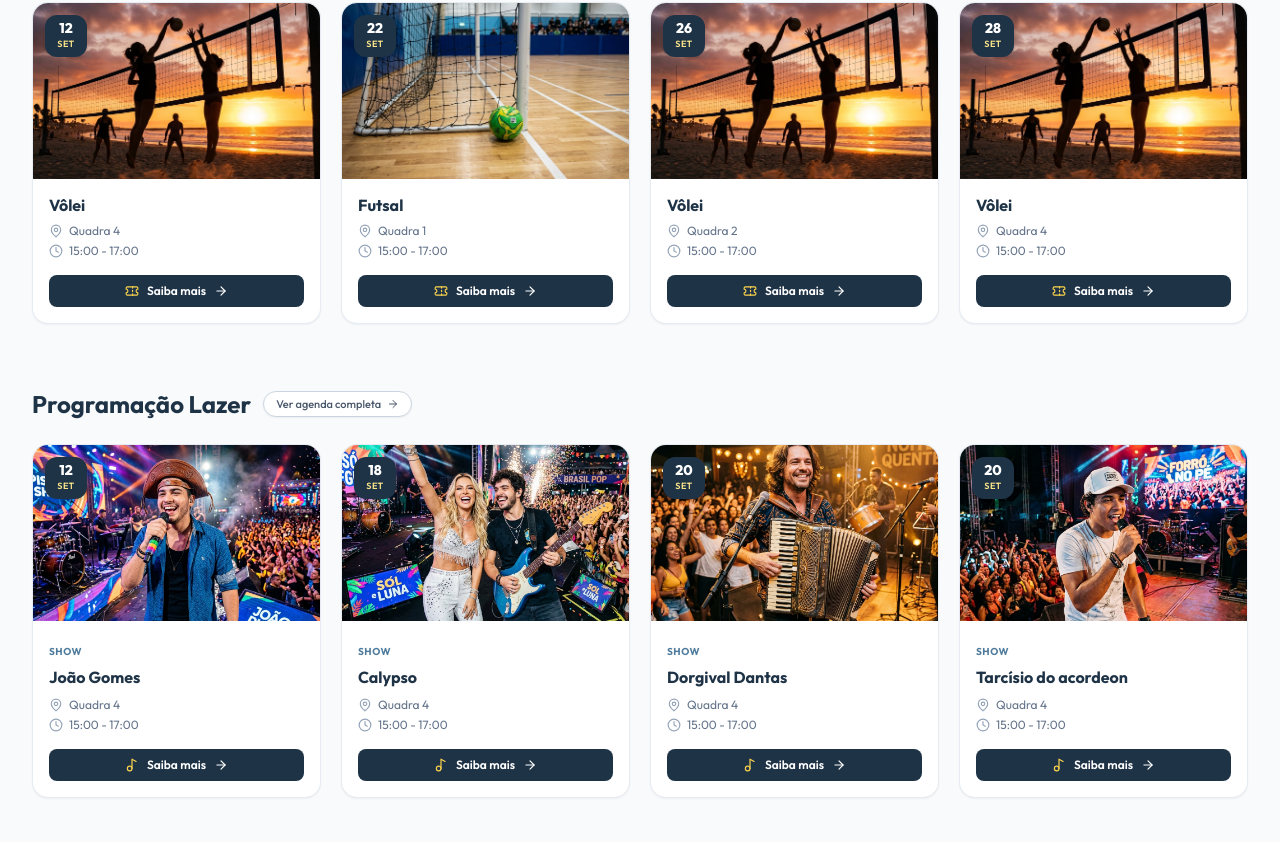
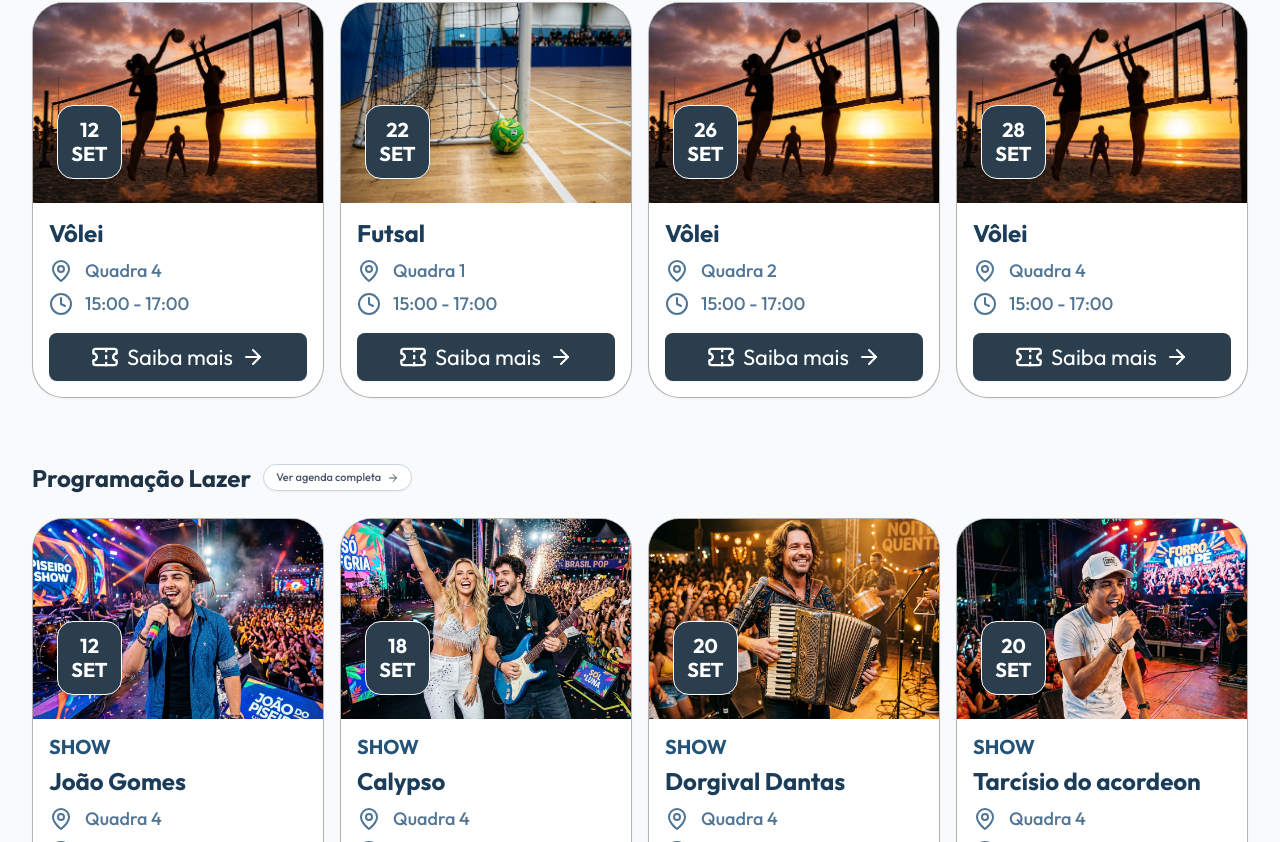
Before and after one commit to SchaideNunes/Club_Maravilha, a React (Vite) app in the folder frontend/: page / in a window 1280 px wide. Shown: the part 758-1600 px from the top of the page. Built offline with nearby package versions, Linux system fonts and the light colour scheme; a web font is replaced by a local one.

Commit message:
style(frontend): align show and sports cards with exact Figma CSS box-model and typography

```diff
--- a/frontend/src/components/landing/LeisureProgrammingSection.tsx
+++ b/frontend/src/components/landing/LeisureProgrammingSection.tsx
@@ -1,5 +1,4 @@
-import React from 'react';
-import { MapPin, Clock, ArrowRight, Music2 } from 'lucide-react';
+import { MapPin, Clock, ArrowRight, Ticket } from 'lucide-react';
 import joaoImg from '../../assets/show_joao_gomes.jpg';
 import calypsoImg from '../../assets/show_calypso.jpg';
 import dorgivalImg from '../../assets/show_dorgival.jpg';
@@ -83,61 +82,68 @@ export const LeisureProgrammingSection: React.FC<LeisureProgrammingSectionProps>
         </button>
       </div>
 
-      {/* 4 Shows Grid */}
-      <div className="grid grid-cols-1 sm:grid-cols-2 lg:grid-cols-4 gap-5">
+      {/* 4 Shows Grid matching Figma Frame 60 (gap: 16px) */}
+      <div className="grid grid-cols-1 sm:grid-cols-2 lg:grid-cols-4 gap-4">
         {leisureShows.map((show) => (
           <div
             key={show.id}
-            className="bg-white rounded-2xl border border-slate-200/80 overflow-hidden shadow-sm hover:shadow-md transition-shadow duration-200 flex flex-col"
+            className="bg-white rounded-[32px] border border-black/30 overflow-hidden shadow-sm hover:shadow-md transition-all duration-300 flex flex-col justify-between"
           >
-            {/* Card Image Header with Overlay Date Badge */}
-            <div className="relative h-44 w-full overflow-hidden bg-slate-100">
+            {/* Top Image Container (Frame 56: h: 200px, bg: #0C1014) */}
+            <div className="relative h-[200px] w-full overflow-hidden bg-[#0C1014]">
               <img
                 src={show.image}
                 alt={show.artist}
-                className="w-full h-full object-cover transform hover:scale-105 transition-transform duration-300"
+                className="w-full h-full object-cover transform hover:scale-105 transition-transform duration-500"
               />
 
-              {/* Date Badge in Top Left */}
-              <div className="absolute top-3 left-3 bg-[#1F3347] text-white rounded-xl px-2.5 py-1.5 text-center shadow-md min-w-[42px]">
-                <div className="text-sm font-black leading-none">{show.day}</div>
-                <div className="text-[9px] font-semibold tracking-wider text-amber-200 uppercase mt-0.5">
+              {/* Date Badge (Frame 113: w: 65px, h: 74px, left: 24.5px, top: 102.5px, bg: #2B3E4E, border: 1px solid #FFFFFF, rounded: 16px) */}
+              <div className="absolute top-[102px] left-[24px] w-[65px] h-[74px] bg-[#2B3E4E] border border-white rounded-[16px] flex flex-col items-center justify-center shadow-lg pointer-events-none">
+                <span className="text-[20px] font-bold leading-6 text-white text-center font-sans">
+                  {show.day}
+                </span>
+                <span className="text-[20px] font-bold leading-6 text-white text-center font-sans">
                   {show.month}
-                </div>
+                </span>
               </div>
             </div>
 
-            {/* Card Body */}
-            <div className="p-4 flex-1 flex flex-col justify-between space-y-4">
-              <div className="space-y-1.5">
-                <span className="text-[10px] font-bold text-[#4E7A9C] tracking-wider uppercase">
+            {/* Card Body (Frame 57: padding: 16px, gap: 16px) */}
+            <div className="p-4 flex-1 flex flex-col justify-between gap-4">
+              <div className="flex flex-col gap-2">
+                {/* Category tag: SHOW (font-bold 20px, #24537A) */}
+                <span className="text-[20px] font-bold leading-6 text-[#24537A] font-sans">
                   {show.category}
                 </span>
 
-                <h3 className="text-base font-bold text-[#1F3347] leading-tight">
+                {/* Artist Name: (font-bold 24px, #1B3D5A) */}
+                <h3 className="text-[24px] font-bold leading-7 text-[#1B3D5A] font-sans">
                   {show.artist}
                 </h3>
 
-                <div className="space-y-1 text-xs text-slate-500 pt-1">
-                  <div className="flex items-center space-x-1.5">
-                    <MapPin className="w-3.5 h-3.5 text-slate-400 shrink-0" />
-                    <span>{show.location}</span>
+                {/* Info Rows (Frame 116 & 115: font-medium 18px, rgba(36, 83, 122, 0.8)) */}
+                <div className="flex flex-col gap-2 pt-1 text-[18px] font-medium text-[rgba(36,83,122,0.8)] font-sans">
+                  <div className="flex items-center gap-3">
+                    <MapPin className="w-6 h-6 text-[rgba(36,83,122,0.8)] shrink-0" />
+                    <span className="leading-snug">{show.location}</span>
                   </div>
-                  <div className="flex items-center space-x-1.5">
-                    <Clock className="w-3.5 h-3.5 text-slate-400 shrink-0" />
-                    <span>{show.time}</span>
+                  <div className="flex items-center gap-3">
+                    <Clock className="w-6 h-6 text-[rgba(36,83,122,0.8)] shrink-0" />
+                    <span className="leading-snug">{show.time}</span>
                   </div>
                 </div>
               </div>
 
-              {/* Action Button */}
+              {/* Action Button (Frame 49: h: 48px, bg: #2B3E4E, rounded: 8px, padding: 8px 16px, gap: 8px) */}
               <button
                 onClick={() => onSelectShow?.(show.artist)}
-                className="w-full py-2 px-3 rounded-lg bg-[#1F3347] hover:bg-[#162737] text-white text-xs font-semibold flex items-center justify-center space-x-2 transition-colors focus:outline-none"
+                className="w-full h-[48px] rounded-[8px] bg-[#2B3E4E] hover:bg-[#202e3b] text-white flex items-center justify-center gap-2 transition-colors cursor-pointer shadow-sm"
               >
-                <Music2 className="w-3.5 h-3.5 text-amber-300" />
-                <span>Saiba mais</span>
-                <ArrowRight className="w-3.5 h-3.5" />
+                <Ticket className="w-7 h-7 text-white shrink-0" />
+                <span className="text-[22px] font-normal leading-7 text-white font-sans">
+                  Saiba mais
+                </span>
+                <ArrowRight className="w-6 h-6 text-white shrink-0" />
               </button>
             </div>
           </div>
--- a/frontend/src/components/landing/SportsProgrammingSection.tsx
+++ b/frontend/src/components/landing/SportsProgrammingSection.tsx
@@ -68,57 +68,63 @@ export const SportsProgrammingSection: React.FC<SportsProgrammingSectionProps> =
         </button>
       </div>
 
-      {/* 4 Cards Grid */}
-      <div className="grid grid-cols-1 sm:grid-cols-2 lg:grid-cols-4 gap-5">
+      {/* 4 Sports Cards Grid matching Figma Frame 60 (gap: 16px) */}
+      <div className="grid grid-cols-1 sm:grid-cols-2 lg:grid-cols-4 gap-4">
         {sportsEvents.map((event) => (
           <div
             key={event.id}
-            className="bg-white rounded-2xl border border-slate-200/80 overflow-hidden shadow-sm hover:shadow-md transition-shadow duration-200 flex flex-col"
+            className="bg-white rounded-[32px] border border-black/30 overflow-hidden shadow-sm hover:shadow-md transition-all duration-300 flex flex-col justify-between"
           >
-            {/* Card Image Header with Overlay Date Badge */}
-            <div className="relative h-44 w-full overflow-hidden bg-slate-100">
+            {/* Top Image Container (Frame 56: h: 200px, bg: #0C1014) */}
+            <div className="relative h-[200px] w-full overflow-hidden bg-[#0C1014]">
               <img
                 src={event.image}
                 alt={event.title}
-                className="w-full h-full object-cover transform hover:scale-105 transition-transform duration-300"
+                className="w-full h-full object-cover transform hover:scale-105 transition-transform duration-500"
               />
 
-              {/* Date Badge in Top Left */}
-              <div className="absolute top-3 left-3 bg-[#1F3347] text-white rounded-xl px-2.5 py-1.5 text-center shadow-md min-w-[42px]">
-                <div className="text-sm font-black leading-none">{event.day}</div>
-                <div className="text-[9px] font-semibold tracking-wider text-amber-200 uppercase mt-0.5">
+              {/* Date Badge (Frame 113: w: 65px, h: 74px, left: 24.5px, top: 102.5px, bg: #2B3E4E, border: 1px solid #FFFFFF, rounded: 16px) */}
+              <div className="absolute top-[102px] left-[24px] w-[65px] h-[74px] bg-[#2B3E4E] border border-white rounded-[16px] flex flex-col items-center justify-center shadow-lg pointer-events-none">
+                <span className="text-[20px] font-bold leading-6 text-white text-center font-sans">
+                  {event.day}
+                </span>
+                <span className="text-[20px] font-bold leading-6 text-white text-center font-sans">
                   {event.month}
-                </div>
+                </span>
               </div>
             </div>
 
-            {/* Card Body */}
-            <div className="p-4 flex-1 flex flex-col justify-between space-y-4">
-              <div className="space-y-2">
-                <h3 className="text-base font-bold text-[#1F3347] leading-tight">
+            {/* Card Body (Frame 57: padding: 16px, gap: 16px) */}
+            <div className="p-4 flex-1 flex flex-col justify-between gap-4">
+              <div className="flex flex-col gap-2">
+                {/* Event Title: (font-bold 24px, #1B3D5A) */}
+                <h3 className="text-[24px] font-bold leading-7 text-[#1B3D5A] font-sans">
                   {event.title}
                 </h3>
 
-                <div className="space-y-1 text-xs text-slate-500">
-                  <div className="flex items-center space-x-1.5">
-                    <MapPin className="w-3.5 h-3.5 text-slate-400 shrink-0" />
-                    <span>{event.location}</span>
+                {/* Info Rows (Frame 116 & 115: font-medium 18px, rgba(36, 83, 122, 0.8)) */}
+                <div className="flex flex-col gap-2 pt-1 text-[18px] font-medium text-[rgba(36,83,122,0.8)] font-sans">
+                  <div className="flex items-center gap-3">
+                    <MapPin className="w-6 h-6 text-[rgba(36,83,122,0.8)] shrink-0" />
+                    <span className="leading-snug">{event.location}</span>
                   </div>
-                  <div className="flex items-center space-x-1.5">
-                    <Clock className="w-3.5 h-3.5 text-slate-400 shrink-0" />
-                    <span>{event.time}</span>
+                  <div className="flex items-center gap-3">
+                    <Clock className="w-6 h-6 text-[rgba(36,83,122,0.8)] shrink-0" />
+                    <span className="leading-snug">{event.time}</span>
                   </div>
                 </div>
               </div>
 
-              {/* Action Button */}
+              {/* Action Button (Frame 49: h: 48px, bg: #2B3E4E, rounded: 8px, padding: 8px 16px, gap: 8px) */}
               <button
                 onClick={() => onSelectEvent?.(event.title)}
-                className="w-full py-2 px-3 rounded-lg bg-[#1F3347] hover:bg-[#162737] text-white text-xs font-semibold flex items-center justify-center space-x-2 transition-colors focus:outline-none"
+                className="w-full h-[48px] rounded-[8px] bg-[#2B3E4E] hover:bg-[#202e3b] text-white flex items-center justify-center gap-2 transition-colors cursor-pointer shadow-sm"
               >
-                <Ticket className="w-3.5 h-3.5 text-amber-300" />
-                <span>Saiba mais</span>
-                <ArrowRight className="w-3.5 h-3.5" />
+                <Ticket className="w-7 h-7 text-white shrink-0" />
+                <span className="text-[22px] font-normal leading-7 text-white font-sans">
+                  Saiba mais
+                </span>
+                <ArrowRight className="w-6 h-6 text-white shrink-0" />
               </button>
             </div>
           </div>
```
Also changed, not shown: frontend/src/components/user/UserDashboardPage.tsx (+19 -15 lines).
